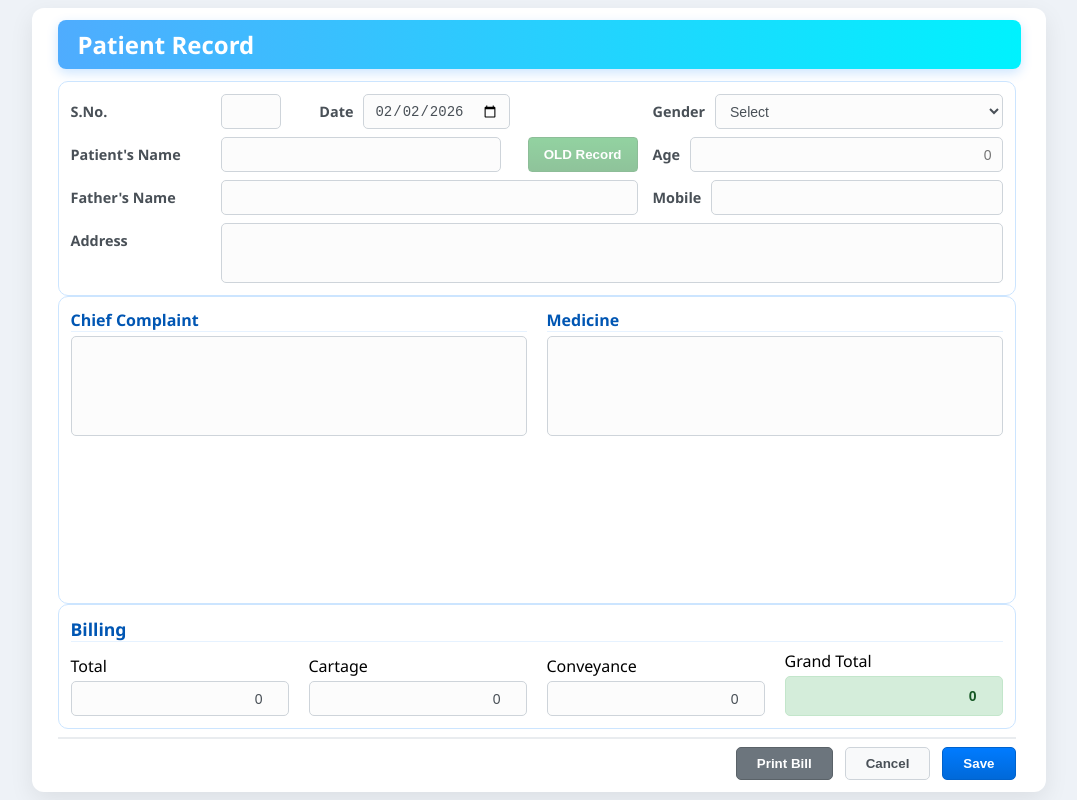
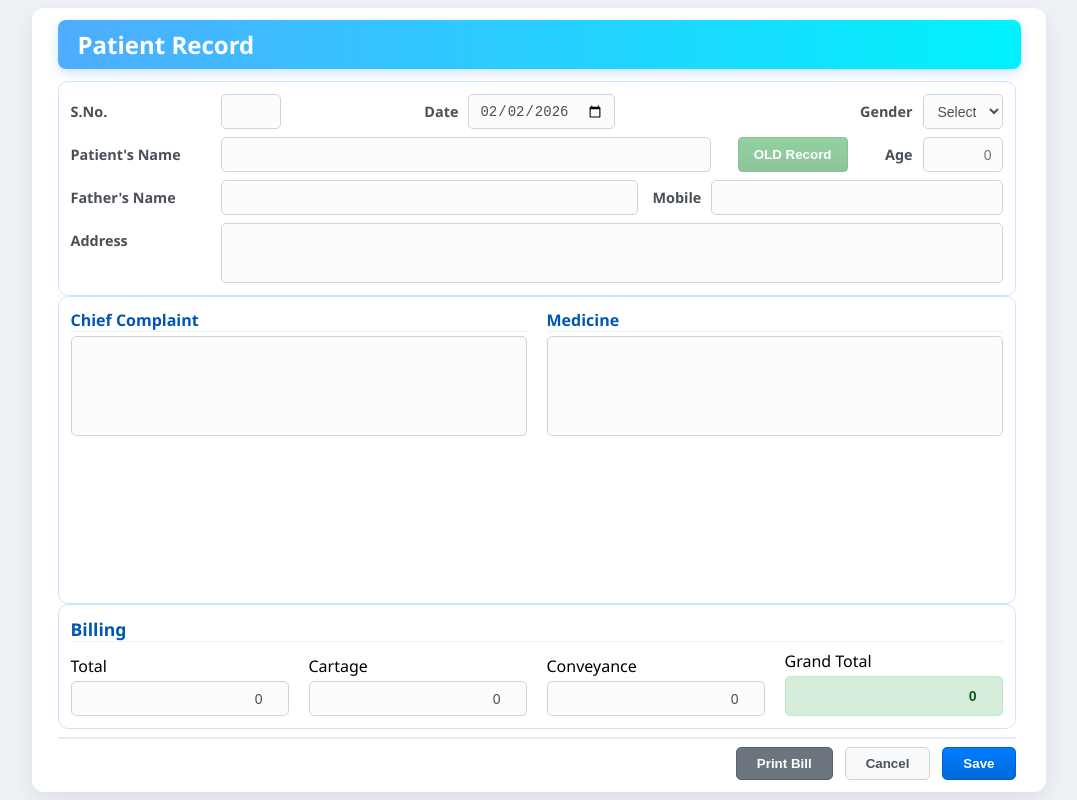
Before and after one commit to sahilcingh/Patient-Record-App, a React (Vite) app in the folder frontend/: page / in a window 1280 px wide. Shown: the whole page, without its empty margins (101-1178 px from the left). Built offline with nearby package versions, Linux system fonts and the light colour scheme; no server answers.

Commit message:
Size of themob no. button and fat name button ffixed and removed optional from the inside of the no block. 4

```diff
--- a/frontend/src/App.css
+++ b/frontend/src/App.css
@@ -50,11 +50,17 @@ body {
 .fixed-left { width: auto; flex-shrink: 0; }
 .col-date { margin-left: auto; margin-right: auto; }
 
-/* UPDATED: Much Wider Right Column for Mobile
-   This automatically pushes the flexible "Father's Name" block to be smaller.
-*/
+/* 1. STANDARD RIGHT COLUMN (For Age & Gender) - KEPT SMALL */
 .fixed-right {
-    width: 350px; /* INCREASED SIZE HERE */
+    width: 140px; /* Small width for Age/Gender */
+    flex-shrink: 0;
+    justify-content: flex-end;
+}
+.fixed-right select, .fixed-right input { width: 80px; }
+
+/* 2. SPECIAL WIDE COLUMN (Only for Mobile) */
+.fixed-mobile {
+    width: 350px; /* WIDE width for Mobile Search */
     flex-shrink: 0;
     justify-content: flex-end;
     display: flex;
@@ -62,22 +68,16 @@ body {
     gap: 10px;
 }
 
-/* Inputs in the right column */
-.fixed-right select,
-.fixed-right > input {
+/* Ensure inputs/wrappers inside Mobile block fill the wide space */
+.fixed-mobile .autocomplete-wrapper {
+    width: 100% !important;
+    position: relative;
+}
+.fixed-mobile .autocomplete-wrapper input {
     width: 100% !important;
 }
 
-/* Autocomplete Wrapper inside Right Column */
-.fixed-right .autocomplete-wrapper {
-    width: 100% !important;
-    position: relative;
-}
-.fixed-right .autocomplete-wrapper input {
-    width: 100% !important;
-}
-
-/* Father's Name (Flexible) - Will shrink as fixed-right grows */
+/* FATHER'S NAME (Flexible) */
 .grow { flex: 1; display: flex; position: relative; }
 .grow input { width: 100%; }
 
--- a/frontend/src/App.jsx
+++ b/frontend/src/App.jsx
@@ -30,6 +30,8 @@ function App() {
                 <label>Date</label>
                 <input type="date" id="visitDate" />
               </div>
+
+              {/* GENDER (Uses Standard Small Width) */}
               <div className="input-group fixed-right">
                 <label>Gender</label>
                 <select id="sex" required>
@@ -49,6 +51,8 @@ function App() {
                 </div>
               </div>
               <button type="button" id="oldRecordBtn" className="nav-button">OLD Record</button>
+
+              {/* AGE (Uses Standard Small Width) */}
               <div className="input-group fixed-right">
                 <label>Age</label>
                 <input
@@ -69,7 +73,8 @@ function App() {
                 <input type="text" id="fatherNameInput" name="fatherName" required />
               </div>
 
-              <div className="input-group fixed-right">
+              {/* MOBILE (Uses New WIDE Width) */}
+              <div className="input-group fixed-mobile">
                 <label>Mobile</label>
                 <div className="autocomplete-wrapper">
                     <input
@@ -137,7 +142,7 @@ function App() {
               <button type="button" id="printBtn" style={{background: "#6c757d", color: "white", border: "1px solid #5a6268"}}>Print Bill</button>
               <button type="button" id="cancelBtn">Cancel</button>
 
-              {/* NEW BUTTON: SAVE AS NEW RECORD */}
+              {/* SAVE AS NEW BUTTON */}
               <button
                 type="button"
                 id="saveAsNewBtn"
```
